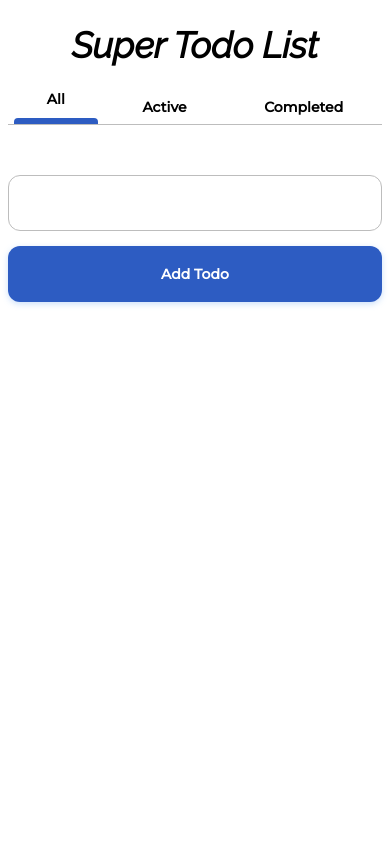
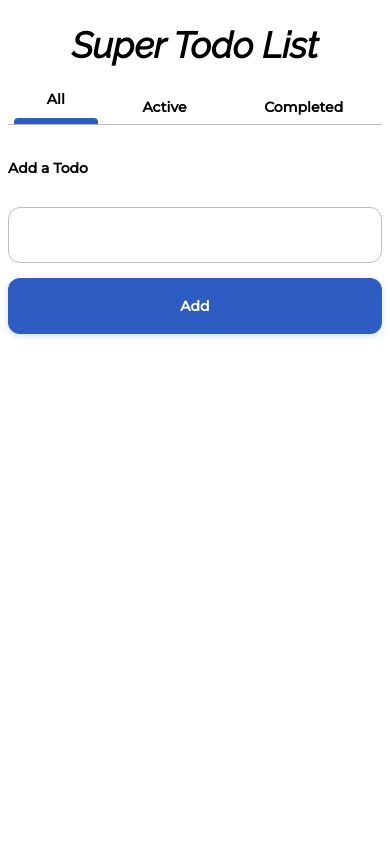
Before and after one commit to zacharysarette/super-todo-list, a React (Create React App) app: page / in a window 390 px wide. Shown: the top 844 px of the page. Built offline with nearby package versions, Linux system fonts and the light colour scheme; the HTML template or start-up script is replaced by a standard one.

Commit message:
Improves a11y, responsiveness, performance

```diff
--- a/public/index.html
+++ b/public/index.html
@@ -3,8 +3,7 @@
   <head>
     <meta charset="utf-8" />
     <link rel="icon" href="%PUBLIC_URL%/favicon.ico" />
-    <link href="https://fonts.googleapis.com/icon?family=Material+Icons"
-      rel="stylesheet">
+    <link rel="preload" href="https://fonts.googleapis.com/icon?family=Material+Icons" as="style" onload="this.onload=null;this.rel='stylesheet'">
     <meta name="viewport" content="width=device-width, initial-scale=1" />
     <meta name="theme-color" content="#000000" />
     <meta
--- a/src/components/UI/AddBar.js
+++ b/src/components/UI/AddBar.js
@@ -1,11 +1,18 @@
 import React from 'react'
 import ButtonPrimary from '../buttons/ButtonPrimary'
+import InputTextLarge from '../inputs/InputTextLarge'
 
-const AddBar = ({ addText, reference, onClick }) => {
+const AddBar = ({ addText, label, reference, onClick }) => {
   return (
     <>
-      <input className='input input--large' ref={reference} type="text" />
-      <ButtonPrimary text={addText} onClick={onClick} />
+      <InputTextLarge
+        label ={label}
+        reference ={reference}
+      />
+      <ButtonPrimary
+        text={addText}
+        onClick={onClick}
+      />
     </>
   )
 }
--- a/src/components/UI/TopBar.js
+++ b/src/components/UI/TopBar.js
@@ -8,7 +8,7 @@ const TopBar = ({currentPage, todosEmpty, setTodos, clearTodos}) => {
 
   const todoNameRef = useRef()
 
-  const { addTodo, deleteAll } = TextContent
+  const { addTodo, deleteAll, addTodoLabel} = TextContent
 
   const handleAddTodo = () => {
     const name = todoNameRef.current.value
@@ -31,6 +31,7 @@ const TopBar = ({currentPage, todosEmpty, setTodos, clearTodos}) => {
           <>
             <AddBar
               addText={addTodo}
+              label={addTodoLabel}
               reference={todoNameRef}
               onClick={() => handleAddTodo()}
             />
--- a/src/components/buttons/ButtonIcon.js
+++ b/src/components/buttons/ButtonIcon.js
@@ -2,11 +2,11 @@ import React from 'react'
 
 const ButtonIcon = ({ icon, styleClass, onClick }) => {
   return (
-    <button className={'button ' + styleClass}>
-      <i
-        className='material-icons noSelect'
-        onClick={() => onClick()}
-      >
+    <button
+      className={'button ' + styleClass}
+      onClick={() => onClick()}
+    >
+      <i className='material-icons icon--no-select' >
         {icon}
       </i>
     </button>
--- /dev/null
+++ b/src/components/inputs/InputTextLarge.js
@@ -0,0 +1,12 @@
+import React from 'react'
+
+const InputTextLarge = ({label, reference}) => {
+  return (
+    <label>
+      <div className='label__text-input'>{label}</div>
+      <input className='input input--large' ref={reference} type="text" />
+    </label>
+  )
+}
+
+export default InputTextLarge
--- a/src/const/TextContent.js
+++ b/src/const/TextContent.js
@@ -1,7 +1,8 @@
 const TextContent = {
   title: 'Super Todo List',
   footer: 'Zachary Sarette 2020',
-  addTodo: 'Add Todo',
+  addTodo: 'Add',
+  addTodoLabel: 'Add a Todo',
   deleteAll: 'Delete All'
 }
 
--- a/src/index.css
+++ b/src/index.css
@@ -37,10 +37,17 @@
 .button--primary:hover, .button--primary:focus {
   background: #5f93d8;
 }
+.button--primary:focus {
+  outline: dashed #2d5cc2;
+}
 .button__tab {
   background: none;
 }
-.button__tab:hover > div, .div__indicator {
+.button__tab:focus {
+  outline: dashed #2d5cc2;
+}
+.button__tab:hover > div, .div__indicator,
+.button__tab:focus > div, .div__indicator {
   background: #2d5cc2;
   height: 2px;
   border-radius: 4px 4px 0px 0px;
@@ -64,6 +71,7 @@
 }
 .button--delete-icon:hover, .button--delete-icon:focus {
   color: #ad2d2d;
+  outline: dashed #ad2d2d;
 }
 .button--delete {
   display: block;
@@ -76,6 +84,9 @@
 }
 .button--delete:hover, .button--delete:focus {
   background: #d8544a;
+}
+.button--delete:focus {
+  outline: dashed #ad2d2d;
 }
 .nav__tabs {
   display:grid;
@@ -94,16 +105,27 @@
   font-weight: normal;
   font-size: 14px;
   line-height: 17px;
-  color: #828282;
+  color: #323232;
   outline: none;
 }
 .input:hover, .input:focus {
-  border: 1px solid #5f93d8
+  border: 2px solid #5f93d8
+}
+.input:focus {
+  outline: dashed #2d5cc2;
 }
 .input--large {
   padding-left: 12px;
   width: 476px;
   height: 56px;
+}
+.label__text-input {
+  font-family: Montserrat;
+  font-style: normal;
+  font-weight: 600;
+  font-size: 14px;
+  line-height: 17px;
+  margin-bottom: 15px;
 }
 .main {
   clear: both;
@@ -140,6 +162,9 @@
   border-radius: 4px;
   margin-right: 10px;
 }
+.checkBox:focus {
+  outline: dashed #2d5cc2;
+}
 .icon--delete {
   vertical-align: text-top;
   font-size: 16px;
@@ -167,7 +192,7 @@
   line-height: 17px;
   color: #494949;
 }
-@media only screen and (max-width: 400px) {
+@media only screen and (max-width: 768px) {
   .footer, .header, .input--large, .button--delete, .nav__tabs, .button--primary, .main, .content {
     width: 100%;
     margin: 0px;
```
